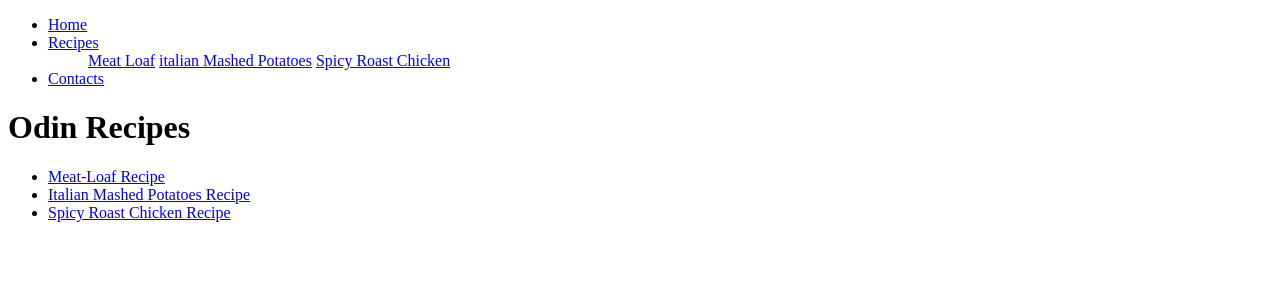
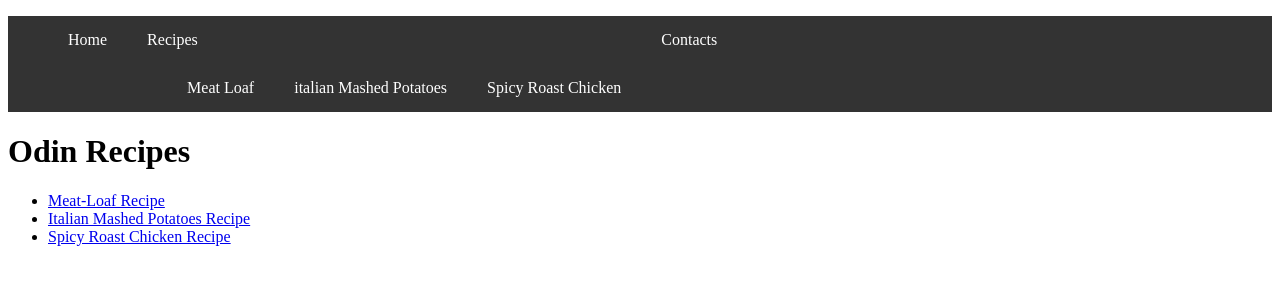
Before and after one commit to arnold-dsa/odin-recipes, a plain HTML site: page index.html in a window 1280 px wide. Drawn offline with Linux system fonts and the light colour scheme.

Commit message:
created a css file and styled the basic navigation bar

```diff
--- a/index.html
+++ b/index.html
@@ -4,6 +4,7 @@
     <meta charset="UTF-8">
     <meta name="viewport" content="width=device-width, initial-scale=1.0">
     <title>Recipes</title>
+    <link rel="stylesheet" href="./style.css">
 </head>
 <body>
     <header>
--- /dev/null
+++ b/style.css
@@ -0,0 +1,14 @@
+/* Styling the Navigation Bar*/
+
+.navbar ul {
+    list-style: none;
+    background: #333;
+    display: flex;
+}
+
+.navbar li a{
+    color: white;
+   padding: 15px 20px;
+    display: block;
+    text-decoration: none;
+}
```
